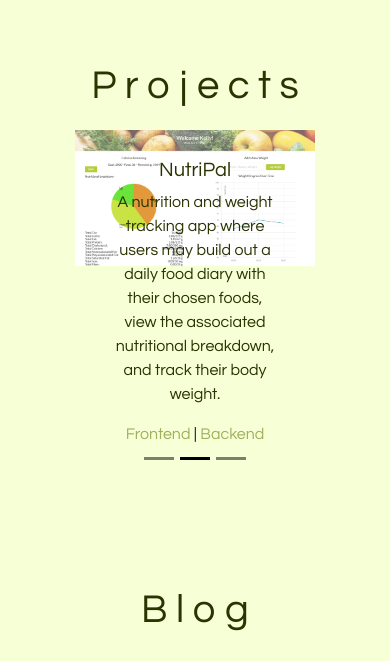
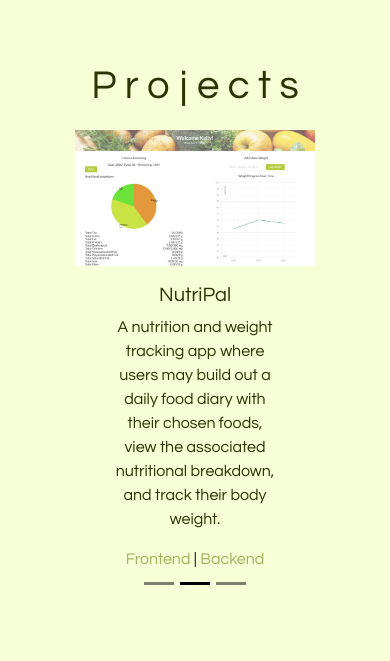
Before and after one commit to MACorman/mc_portfolio_2024, a React (Create React App) app: page / in a window 390 px wide. Shown: the part 1480-2141 px from the top of the page. Built offline with nearby package versions, Linux system fonts and the light colour scheme.

Commit message:
Fixed spacing and responsiveness on projects captions

```diff
--- a/src/App.css
+++ b/src/App.css
@@ -279,6 +279,12 @@ body a:hover {
   }
 }
 
+@media screen and (max-width: 906px) {
+  #nutripal {
+    padding-bottom: 25px;
+  }
+}
+
 @media screen and (max-width: 869px) {
   .blog-container-child {
     justify-content: center;
@@ -370,20 +376,62 @@ body a:hover {
   }
 
   .youtube-embed {
-    margin-bottom: -5px;
+    margin-bottom: 15px;
   }
 
   .project-caption {
-    padding-top: 220px;
+    padding-top: 200px;
   }
-
-  /* .projects-caption h5:nth-child(2) {
-    margin-top: -10px;
-  } */
 }
 
-@media screen and (max-width: 705px) {
-  /* progjects carousel breaks */
+@media screen and (max-width: 750px) {
+  #forbes {
+    padding-bottom: 25px;
+  }
+}
+
+@media screen and (max-width: 702px) {
+  #nutripal {
+    padding-bottom: 49px;
+  }
+}
+
+@media screen and (max-width: 634px) {
+  .youtube-embed {
+    padding-bottom: 25px;
+  }
+}
+
+@media screen and (max-width: 609px) {
+  #forbes {
+    padding-bottom: 50px;
+  }
+}
+
+/* 599 is where youtube embed breaks */
+
+@media screen and (max-width: 587px) {
+  #nutripal {
+    padding-bottom: 75px;
+  }
+}
+
+@media screen and (max-width: 541px) {
+  .youtube-embed {
+    padding-bottom: 50px;
+  }
+}
+
+@media screen and (max-width: 513px) {
+  #nutripal {
+    padding-bottom: 100px;
+  }
+}
+
+@media screen and (max-width: 507px) {
+  #forbes {
+    padding-bottom: 75px;
+  }
 }
 
 @media screen and (max-width: 500px) {
@@ -416,3 +464,63 @@ body a:hover {
     font-size: 2rem;
   }
 }
+
+@media screen and (max-width: 494px) {
+  #forbes {
+    padding-bottom: 100px;
+  }
+}
+
+@media screen and (max-width: 464px) {
+  .youtube-embed {
+    padding-bottom: 75px;
+  }
+}
+
+@media screen and (max-width: 433px) {
+  #forbes {
+    padding-bottom: 120px;
+  }
+}
+
+@media screen and (max-width: 432px) {
+  #nutripal {
+    padding-bottom: 120px;
+  }
+}
+
+@media screen and (max-width: 406px) {
+  #nutripal {
+    padding-bottom: 145px;
+  }
+}
+
+@media screen and (max-width: 399px) {
+  .youtube-embed {
+    padding-bottom: 100px;
+  }
+}
+
+@media screen and (max-width: 386px) {
+  #forbes {
+    padding-bottom: 145px;
+  }
+}
+
+@media screen and (max-width: 380px) {
+  .youtube-embed {
+    padding-bottom: 125px;
+  }
+}
+
+@media screen and (max-width: 366px) {
+  #nutripal {
+    padding-bottom: 170px;
+  }
+}
+
+@media screen and (max-width: 365px) {
+  #nutripal {
+    padding-bottom: 195px;
+  }
+}
--- a/src/components/Projects.js
+++ b/src/components/Projects.js
@@ -19,7 +19,10 @@ export default function Projects() {
         setSize(["200", "600"]);
       }
       if (window.innerWidth < 600) {
-        setSize(["50", "100"]);
+        setSize(["200", "400"]);
+      }
+      if (window.innerWidth < 400) {
+        setSize(["150", "240"]);
       }
     };
 
@@ -48,6 +51,7 @@ export default function Projects() {
                 />
               ) : (
                 <img
+                  id={project.image}
                   className="d-block w-100"
                   src={require(`../${project.image}.png`)}
                   alt={project.image}
```
